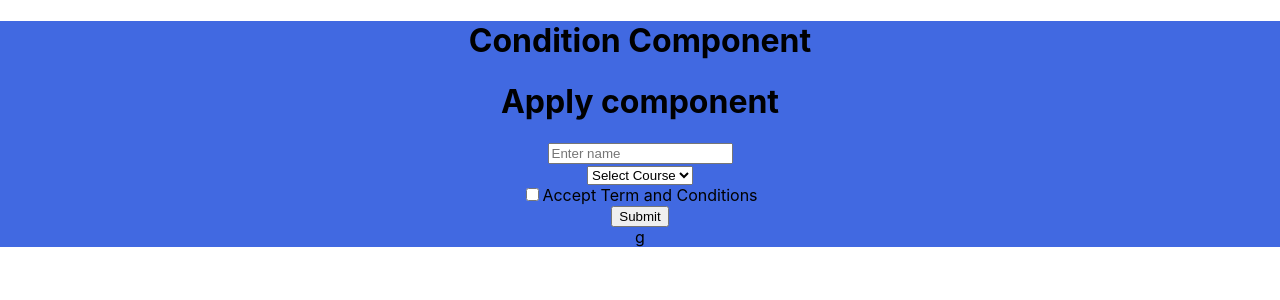
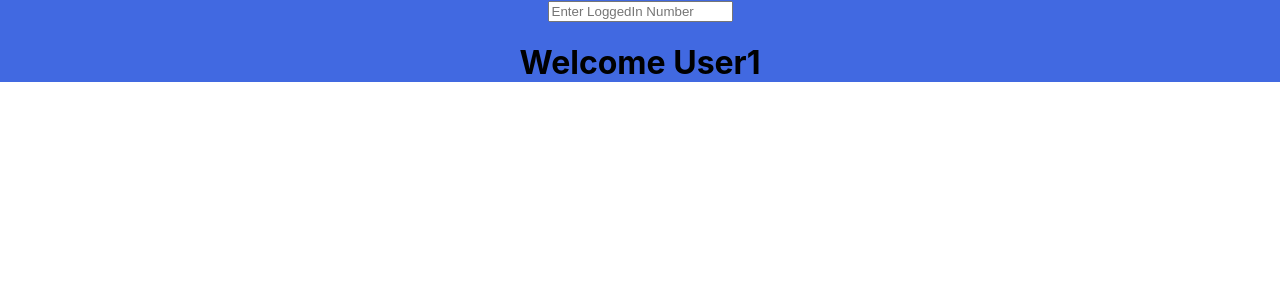
Before and after one commit to moloy900/react-pratice-app-1, a React (Create React App) app: page / in a window 1280 px wide. Shown: the top 300 px of the page. Built offline with nearby package versions, Linux system fonts and the light colour scheme.

Commit message:
condition

```diff
--- a/src/App.js
+++ b/src/App.js
@@ -1,13 +1,13 @@
 import "./App.css";
 import React from "react";
 import Condition from './components/condition'
-import ApplyNew from './components/applynew'
+
 
 export default function App(){
   return(
     <div className="App">
     <Condition/>
-    <ApplyNew/>
+
     </div>
   )
 }
--- a/src/components/applynew.js
+++ b/src/components/applynew.js
@@ -10,6 +10,10 @@ const Apply = () => {
 
   const handleInputChange = (e) => {
     const { name, value, type, checked } = e.target;
+    console.log(name)
+    console.log(value)
+    console.log(type)
+    console.log(checked)
     setFormData({
       ...formData,
       [name]: type === "checkbox" ? checked : value,
--- a/src/components/condition.js
+++ b/src/components/condition.js
@@ -1,9 +1,17 @@
-import React from "react";
+import React, { useState } from "react";
 
 const Condition = () => {
+    const [loggedIn, setLoggedIn]=useState(1)
+    // const loggedInData=(a)=>{
+    //     setLoggedIn(a)
+    // }
   return (
     <div>
-      <h1>Condition Component</h1>
+
+      <input type="text" placeholder="Enter LoggedIn Number" onChange={(e)=>setLoggedIn(e.target.value)}/>
+      {
+        loggedIn==1?<h1>Welcome User1</h1>:loggedIn==2?<h1>Welcome User2</h1>:<h1>Welcome User3</h1>
+      }
     </div>
   );
 };
```
